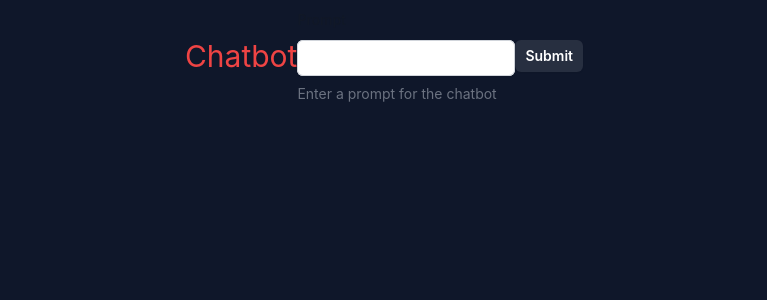
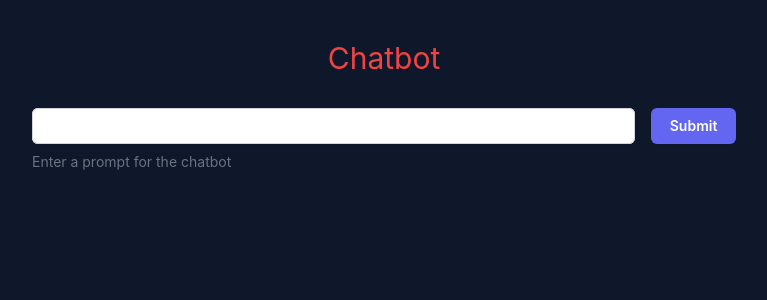
Before and after one commit to rayGreycloud/openai-chatbot, a React (Create React App) app in the folder client/: page / in a window 1280 px wide. Shown: the top 300 px of the page, without its empty margins (256-1023 px from the left). Built offline with nearby package versions, Linux system fonts and the light colour scheme.

Commit message:
Update UI/styling

```diff
--- a/client/src/components/ChatContainer/ChatContainer.jsx
+++ b/client/src/components/ChatContainer/ChatContainer.jsx
@@ -10,8 +10,8 @@ const ChatContainer = ({ messages }) => {
           return (
             <li key={idx} className='flex justify-between gap-x-6 py-5'>
               <div className='flex gap-x-4'>
-                <div className='text-sm font-semibold leading-6 text-white'>
-                  {message.role}
+                <div className='text-sm font-semibold leading-6 text-white uppercase'>
+                  {message.role}:&nbsp;
                 </div>
                 <div className='text-sm leading-6 text-white'>
                   {message.content}
--- a/client/src/components/ChatScreen/ChatScreen.jsx
+++ b/client/src/components/ChatScreen/ChatScreen.jsx
@@ -57,40 +57,33 @@ const ChatScreen = () => {
   return (
     <div className='h-main flex flex-col justify-between items-center'>
       <main className='w-full h-full overflow-y-auto flex flex-col max-w-4xl mx-auto px-2 sm:px-24 pt-2'>
-        <div className='flex items-center justify-center mb-2'>
-          <h1 className='text-center text-2xl md:text-3xl font-normal text-red'>
+        <div className='flex flex-col items-center justify-center mb-2'>
+          <h1 className='my-8 text-center text-2xl md:text-3xl font-normal text-red'>
             Chatbot
           </h1>
-          <div>
-            <label
-              htmlFor='prompt'
-              className='block text-sm font-medium leading-6 text-gray-900'
-            >
-              Prompt
-            </label>
-            <div className='mt-2'>
+          <div className='w-full'>
+            <div className='flex w-full'>
               <input
                 type='text'
                 name='prompt'
                 id='prompt'
                 value={prompt}
                 onChange={handlePromptChange}
-                className='block w-full rounded-md border-0 py-1.5 text-gray-900 shadow-sm ring-1 ring-inset ring-gray-300 placeholder:text-gray-400 focus:ring-2 focus:ring-inset focus:ring-indigo-600 sm:text-sm sm:leading-6'
+                className='block w-full rounded-md border-0 pl-4 py-1.5 text-gray-900 shadow-sm ring-1 ring-inset ring-gray-300 placeholder:text-gray-400 focus:ring-2 focus:ring-inset focus:ring-indigo-600 sm:text-sm sm:leading-6'
                 aria-describedby='prompt-description'
               />
+              <button
+                type='button'
+                className='w-24 ml-4 rounded-md bg-indigo-500 px-2.5 py-1.5 text-sm font-semibold text-white shadow-sm hover:bg-indigo-400'
+                onClick={handleSubmit}
+              >
+                Submit
+              </button>
             </div>
             <p className='mt-2 text-sm text-gray-500' id='prompt-description'>
               Enter a prompt for the chatbot
             </p>
           </div>
-
-          <button
-            type='button'
-            className='rounded-md bg-white/10 px-2.5 py-1.5 text-sm font-semibold text-white shadow-sm hover:bg-white/20'
-            onClick={handleSubmit}
-          >
-            Submit
-          </button>
         </div>
 
         <ChatContainer messages={messages} />
```
